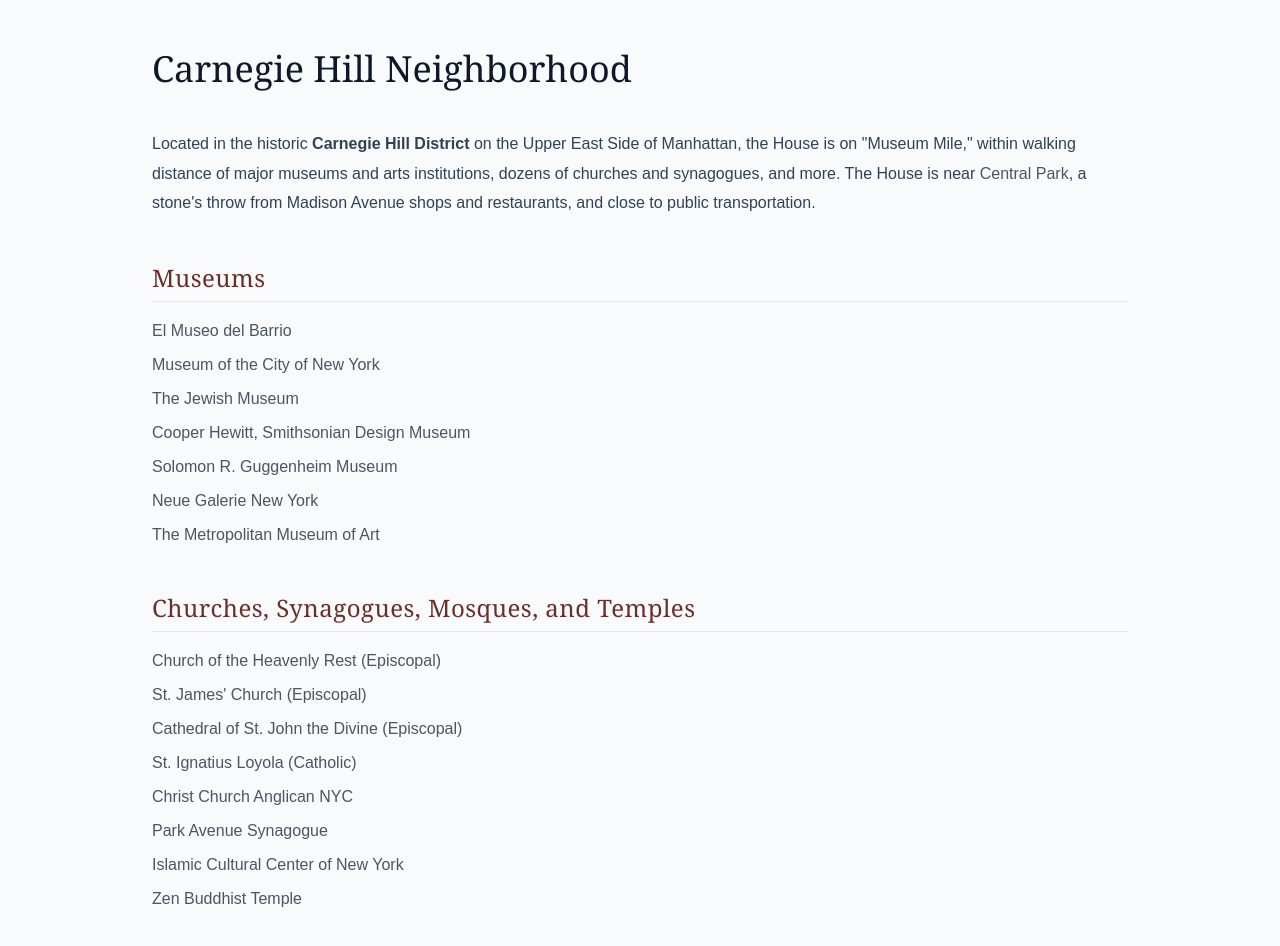
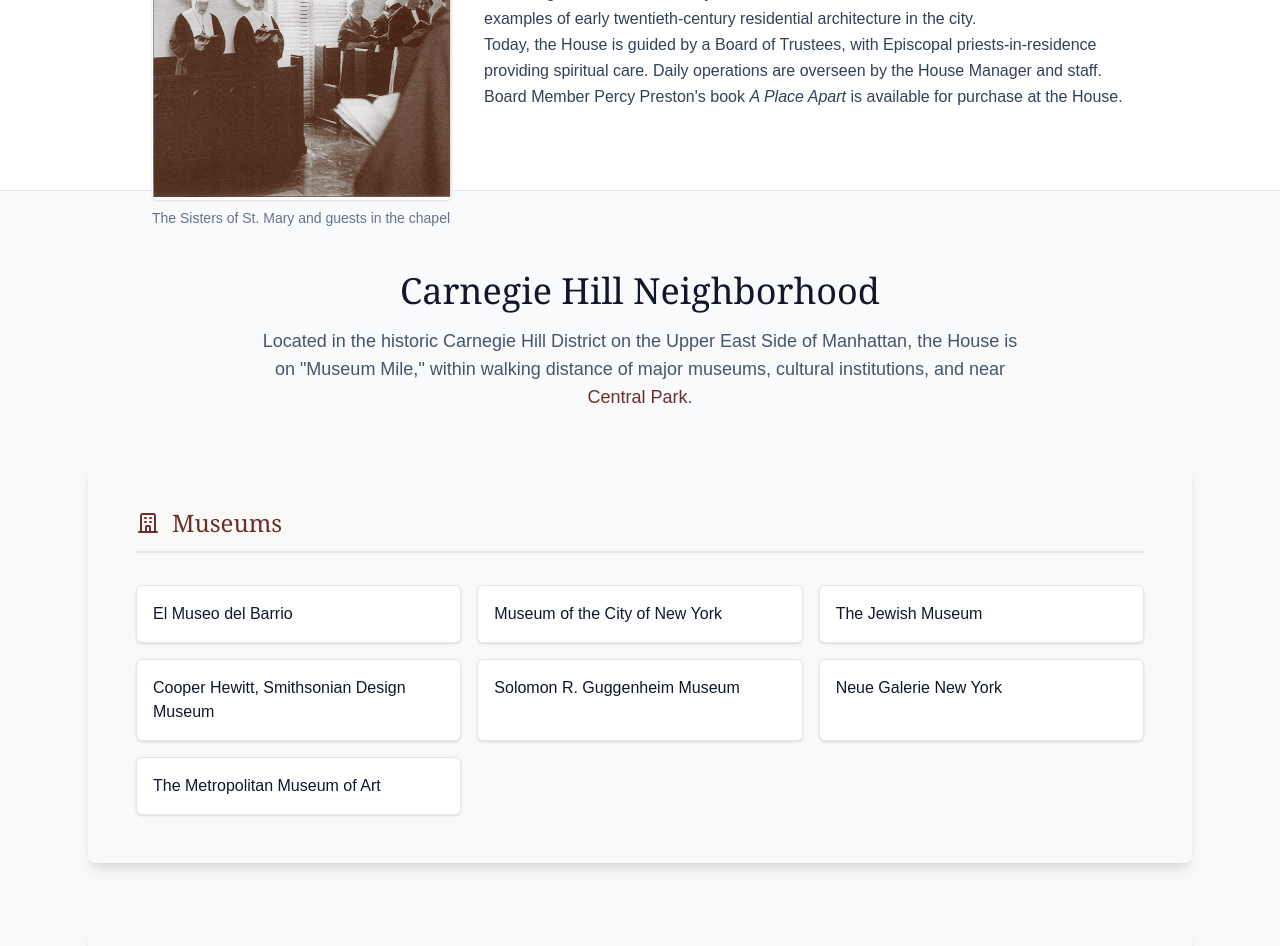
Before and after one commit to paulpaulx1/hotr-demo, a Next.js app: page /about/history in a window 1280 px wide. Shown: the part 1840-2786 px from the top of the page. Built offline with nearby package versions, Linux system fonts and the light colour scheme.

Commit message:
History and vendor styling updated, board page added

```diff
--- a/src/app/about/board/page.js
+++ b/src/app/about/board/page.js
@@ -53,9 +53,9 @@
           priority
         />
         <div className='absolute inset-0 bg-gradient-to-r from-slate-900/90 via-slate-900/70 to-slate-900/50 flex items-center'>
-          <div className='max-w-7xl mx-auto px-6 w-full'>
+          <div className='max-w-7xl mx-auto px-6 w-full flex justify-center items-center"'>
             <div className='max-w-2xl text-white'>
-              <h1 className='font-serif text-4xl md:text-5xl font-medium mb-4 tracking-wide'>
+              <h1 className='font-serif text-4xl md:text-5xl font-medium mb-4 tracking-wide flex justify-center items-center"'>
                 Board of Trustees & Staff
               </h1>
               <p className='text-lg md:text-xl text-white/90 leading-relaxed'>
--- a/src/app/about/history/Neighborhood.js
+++ b/src/app/about/history/Neighborhood.js
@@ -1,286 +1,180 @@
-import styles from "./Neighborhood.module.css";
+import Image from "next/image";
 
 export default function Neighborhood() {
+  const museums = [
+    { name: "El Museo del Barrio", url: "https://www.elmuseo.org" },
+    { name: "Museum of the City of New York", url: "https://www.mcny.org" },
+    { name: "The Jewish Museum", url: "https://thejewishmuseum.org" },
+    { name: "Cooper Hewitt, Smithsonian Design Museum", url: "https://www.cooperhewitt.org" },
+    { name: "Solomon R. Guggenheim Museum", url: "https://www.guggenheim.org" },
+    { name: "Neue Galerie New York", url: "https://www.neuegalerie.org" },
+    { name: "The Metropolitan Museum of Art", url: "https://www.metmuseum.org" },
+  ];
+
+  const worship = [
+    { name: "Church of the Heavenly Rest", type: "Episcopal", url: "https://churchoftheheavenlyrest.org" },
+    { name: "St. James' Church", type: "Episcopal", url: "https://stjames.org" },
+    { name: "Cathedral of St. John the Divine", type: "Episcopal", url: "https://www.stjohndivine.org" },
+    { name: "St. Ignatius Loyola", type: "Catholic", url: "https://www.saintignatiusloyola.org" },
+    { name: "Christ Church Anglican NYC", type: "Anglican", url: "https://christchurchnyc.com" },
+    { name: "Park Avenue Synagogue", type: "Jewish", url: "https://pasyn.org" },
+    { name: "Islamic Cultural Center of New York", type: "Muslim", url: "https://icc-ny.us" },
+    { name: "Zen Buddhist Temple", type: "Buddhist", url: "https://zenstudies.org/zen-center-of-new-york-city/" },
+  ];
+
+  const restaurants = [
+    { name: "Bluestone Lane", type: "Café", url: "https://bluestonelane.com/cafes/86th-street-upper-east-side/" },
+    { name: "Da Capo", type: "Italian", url: "https://dacaponyc.com" },
+    { name: "Daily Provisions", type: "Coffee & Sandwiches", url: "https://www.dailyprovisionsnyc.com" },
+    { name: "Island", type: "Americana", url: "https://www.islandnyc.com" },
+    { name: "Pascalou", type: "French", url: "https://www.pascalourestaurant.com" },
+    { name: "Paola's Osteria", type: "Italian", url: "https://paolasnyc.com" },
+    { name: "Table d'Hote", type: "French Bistro", url: "https://www.tabledhote.com" },
+    { name: "Yura", type: "Café", url: "https://www.yuranyc.com" },
+  ];
+
   return (
-    <section
-      id="neighborhood"
-      className={`bg-slate-50 border-t border-slate-200 py-20 scroll-mt-24 ${styles.neighborhoodSection}`}
-    >
-      <div className="max-w-5xl mx-auto px-6 leading-relaxed text-slate-700">
-        <h2 className="font-serif text-3xl md:text-4xl text-slate-900 mb-10">
+    <section id="neighborhood" className="bg-slate-50 border-t border-slate-200 py-20 mt-[70]">
+      <div className="max-w-6xl mx-auto px-6">
+        <div className="mb-12 text-center">
+          <h2 className="font-serif text-3xl md:text-4xl text-slate-900 mb-4">
             Carnegie Hill Neighborhood
           </h2>
-
-        <div className={`prose prose-slate max-w-none ${styles.textBlock}`}>
-          <p>
-            Located in the historic <strong>Carnegie Hill District</strong> on
-            the Upper East Side of Manhattan, the House is on &quot;Museum
-            Mile,&quot; within walking distance of major museums and arts
-            institutions, dozens of churches and synagogues, and more. The House
-            is near{" "}
+          <p className="text-lg text-slate-600 max-w-3xl mx-auto">
+            Located in the historic Carnegie Hill District on the Upper East Side of Manhattan,
+            the House is on "Museum Mile," within walking distance of major museums, cultural
+            institutions, and near{" "}
             <a
               href="https://www.centralparknyc.org"
               target="_blank"
               rel="noopener noreferrer"
-              className={styles.link}
+              className="text-[#6b2f2a] hover:underline"
             >
               Central Park
             </a>
-            , a stone&apos;s throw from Madison Avenue shops and restaurants, and
-            close to public transportation.
+            .
           </p>
+        </div>
 
-          {/* --- Museums --- */}
-          <h3 className={styles.subheading}>Museums</h3>
-          <ul className="space-y-2">
-            <li>
+        {/* Museums Section */}
+        <div className="mb-16">
+          <div className="bg-[#fbf9f7] rounded-lg shadow-lg p-8 md:p-12">
+            <h3 className="font-serif text-2xl font-medium text-[#6b2f2a] mb-8 pb-3 border-b-2 border-slate-200 flex items-center">
+              <svg
+                className="w-6 h-6 mr-3"
+                fill="none"
+                stroke="currentColor"
+                viewBox="0 0 24 24"
+              >
+                <path
+                  strokeLinecap="round"
+                  strokeLinejoin="round"
+                  strokeWidth={2}
+                  d="M19 21V5a2 2 0 00-2-2H7a2 2 0 00-2 2v16m14 0h2m-2 0h-5m-9 0H3m2 0h5M9 7h1m-1 4h1m4-4h1m-1 4h1m-5 10v-5a1 1 0 011-1h2a1 1 0 011 1v5m-4 0h4"
+                />
+              </svg>
+              Museums
+            </h3>
+            <div className="grid grid-cols-1 md:grid-cols-2 lg:grid-cols-3 gap-4">
+              {museums.map((museum, index) => (
                 <a
-                href="https://www.elmuseo.org"
+                  key={index}
+                  href={museum.url}
                   target="_blank"
                   rel="noopener noreferrer"
-                className={styles.link}
+                  className="bg-white p-4 rounded-md shadow-sm border border-slate-200 hover:border-[#6b2f2a] hover:shadow-md transition-all group"
                 >
-                El Museo del Barrio
+                  <p className="font-medium text-slate-900 group-hover:text-[#6b2f2a] transition-colors">
+                    {museum.name}
+                  </p>
                 </a>
-            </li>
-            <li>
+              ))}
+            </div>
+          </div>
+        </div>
+
+        {/* Places of Worship Section */}
+        <div className="mb-16">
+          <div className="bg-[#fbf9f7] rounded-lg shadow-lg p-8 md:p-12">
+            <h3 className="font-serif text-2xl font-medium text-[#6b2f2a] mb-8 pb-3 border-b-2 border-slate-200 flex items-center">
+              <svg
+                className="w-6 h-6 mr-3"
+                fill="none"
+                stroke="currentColor"
+                viewBox="0 0 24 24"
+              >
+                <path
+                  strokeLinecap="round"
+                  strokeLinejoin="round"
+                  strokeWidth={2}
+                  d="M19 21l-7-5-7 5V5a2 2 0 012-2h10a2 2 0 012 2z"
+                />
+              </svg>
+              Churches, Synagogues, Mosques, and Temples
+            </h3>
+            <div className="grid grid-cols-1 md:grid-cols-2 gap-4">
+              {worship.map((place, index) => (
                 <a
-                href="https://www.mcny.org"
+                  key={index}
+                  href={place.url}
                   target="_blank"
                   rel="noopener noreferrer"
-                className={styles.link}
+                  className="bg-slate-50 p-5 rounded-md shadow-sm border border-slate-200 hover:border-[#6b2f2a] hover:shadow-md transition-all group"
                 >
-                Museum of the City of New York
+                  <h4 className="font-medium text-slate-900 text-lg mb-1 group-hover:text-[#6b2f2a] transition-colors">
+                    {place.name}
+                  </h4>
+                  <p className="text-slate-600 text-sm">{place.type}</p>
                 </a>
-            </li>
-            <li>
+              ))}
+            </div>
+          </div>
+        </div>
+
+        {/* Restaurants Section */}
+        <div>
+          <div className="bg-[#fbf9f7] rounded-lg shadow-lg p-8 md:p-12">
+            <h3 className="font-serif text-2xl font-medium text-[#6b2f2a] mb-8 pb-3 border-b-2 border-slate-200 flex items-center">
+              <svg
+                className="w-6 h-6 mr-3"
+                fill="none"
+                stroke="currentColor"
+                viewBox="0 0 24 24"
+              >
+                <path
+                  strokeLinecap="round"
+                  strokeLinejoin="round"
+                  strokeWidth={2}
+                  d="M12 6.253v13m0-13C10.832 5.477 9.246 5 7.5 5S4.168 5.477 3 6.253v13C4.168 18.477 5.754 18 7.5 18s3.332.477 4.5 1.253m0-13C13.168 5.477 14.754 5 16.5 5c1.747 0 3.332.477 4.5 1.253v13C19.832 18.477 18.247 18 16.5 18c-1.746 0-3.332.477-4.5 1.253"
+                />
+              </svg>
+              Neighborhood Restaurants
+            </h3>
+            <div className="grid grid-cols-1 md:grid-cols-2 lg:grid-cols-3 gap-4">
+              {restaurants.map((restaurant, index) => (
                 <a
-                href="https://thejewishmuseum.org"
+                  key={index}
+                  href={restaurant.url}
                   target="_blank"
                   rel="noopener noreferrer"
-                className={styles.link}
+                  className="bg-white p-5 rounded-md shadow-sm border border-slate-200 hover:border-[#6b2f2a] hover:shadow-md transition-all group"
                 >
-                The Jewish Museum
+                  <h4 className="font-medium text-slate-900 mb-1 group-hover:text-[#6b2f2a] transition-colors">
+                    {restaurant.name}
+                  </h4>
+                  <p className="text-slate-600 text-sm">{restaurant.type}</p>
                 </a>
-            </li>
-            <li>
-              <a
-                href="https://www.cooperhewitt.org"
-                target="_blank"
-                rel="noopener noreferrer"
-                className={styles.link}
-              >
-                Cooper Hewitt, Smithsonian Design Museum
-              </a>
-            </li>
-            <li>
-              <a
-                href="https://www.guggenheim.org"
-                target="_blank"
-                rel="noopener noreferrer"
-                className={styles.link}
-              >
-                Solomon R. Guggenheim Museum
-              </a>
-            </li>
-            <li>
-              <a
-                href="https://www.neuegalerie.org"
-                target="_blank"
-                rel="noopener noreferrer"
-                className={styles.link}
-              >
-                Neue Galerie New York
-              </a>
-            </li>
-            <li>
-              <a
-                href="https://www.metmuseum.org"
-                target="_blank"
-                rel="noopener noreferrer"
-                className={styles.link}
-              >
-                The Metropolitan Museum of Art
-              </a>
-            </li>
-          </ul>
+              ))}
+            </div>
+          </div>
+        </div>
 
-          {/* --- Churches, Synagogues, etc --- */}
-          <h3 className={styles.subheading}>
-            Churches, Synagogues, Mosques, and Temples
-          </h3>
-          <ul className="space-y-2">
-            <li>
-              <a
-                href="https://churchoftheheavenlyrest.org"
-                target="_blank"
-                rel="noopener noreferrer"
-                className={styles.link}
-              >
-                Church of the Heavenly Rest (Episcopal)
-              </a>
-            </li>
-            <li>
-              <a
-                href="https://stjames.org"
-                target="_blank"
-                rel="noopener noreferrer"
-                className={styles.link}
-              >
-                St. James&apos; Church (Episcopal)
-              </a>
-            </li>
-            <li>
-              <a
-                href="https://www.stjohndivine.org"
-                target="_blank"
-                rel="noopener noreferrer"
-                className={styles.link}
-              >
-                Cathedral of St. John the Divine (Episcopal)
-              </a>
-            </li>
-            <li>
-              <a
-                href="https://www.saintignatiusloyola.org"
-                target="_blank"
-                rel="noopener noreferrer"
-                className={styles.link}
-              >
-                St. Ignatius Loyola (Catholic)
-              </a>
-            </li>
-            <li>
-              <a
-                href="https://christchurchnyc.com"
-                target="_blank"
-                rel="noopener noreferrer"
-                className={styles.link}
-              >
-                Christ Church Anglican NYC
-              </a>
-            </li>
-            <li>
-              <a
-                href="https://pasyn.org"
-                target="_blank"
-                rel="noopener noreferrer"
-                className={styles.link}
-              >
-                Park Avenue Synagogue
-              </a>
-            </li>
-            <li>
-              <a
-                href="https://icc-ny.us"
-                target="_blank"
-                rel="noopener noreferrer"
-                className={styles.link}
-              >
-                Islamic Cultural Center of New York
-              </a>
-            </li>
-            <li>
-              <a
-                href="https://zenstudies.org/zen-center-of-new-york-city/"
-                target="_blank"
-                rel="noopener noreferrer"
-                className={styles.link}
-              >
-                Zen Buddhist Temple
-              </a>
-            </li>
-          </ul>
-
-          {/* --- Restaurants --- */}
-          <h3 className={styles.subheading}>Neighborhood Restaurants</h3>
-          <ul className="space-y-2">
-            <li>
-              <a
-                href="https://bluestonelane.com/cafes/86th-street-upper-east-side/"
-                target="_blank"
-                rel="noopener noreferrer"
-                className={styles.link}
-              >
-                Bluestone Lane (Caf&eacute;)
-              </a>
-            </li>
-            <li>
-              <a
-                href="https://dacaponyc.com"
-                target="_blank"
-                rel="noopener noreferrer"
-                className={styles.link}
-              >
-                Da Capo (Italian)
-              </a>
-            </li>
-            <li>
-              <a
-                href="https://www.dailyprovisionsnyc.com"
-                target="_blank"
-                rel="noopener noreferrer"
-                className={styles.link}
-              >
-                Daily Provisions (Coffee &amp; Sandwiches)
-              </a>
-            </li>
-            <li>
-              <a
-                href="https://www.islandnyc.com"
-                target="_blank"
-                rel="noopener noreferrer"
-                className={styles.link}
-              >
-                Island (Americana)
-              </a>
-            </li>
-            <li>
-              <a
-                href="https://www.pascalourestaurant.com"
-                target="_blank"
-                rel="noopener noreferrer"
-                className={styles.link}
-              >
-                Pascalou (French)
-              </a>
-            </li>
-            <li>
-              <a
-                href="https://paolasnyc.com"
-                target="_blank"
-                rel="noopener noreferrer"
-                className={styles.link}
-              >
-                Paola&apos;s Osteria
-              </a>
-            </li>
-            <li>
-              <a
-                href="https://www.tabledhote.com"
-                target="_blank"
-                rel="noopener noreferrer"
-                className={styles.link}
-              >
-                Table d&apos;Hote (French Bistro)
-              </a>
-            </li>
-            <li>
-              <a
-                href="https://www.yuranyc.com"
-                target="_blank"
-                rel="noopener noreferrer"
-                className={styles.link}
-              >
-                Yura (Caf&eacute;)
-              </a>
-            </li>
-          </ul>
-
-          <p className="mt-8">
-            Within this serene neighborhood, the House of the Redeemer continues
-            to offer its mission of quiet hospitality &mdash; a &quot;place
-            apart&quot; where heritage, faith, and the rhythms of city life meet.
+        {/* Closing Statement */}
+        <div className="mt-12 text-center">
+          <p className="text-slate-600 text-lg max-w-3xl mx-auto">
+            Within this serene neighborhood, the House of the Redeemer continues to offer
+            its mission of quiet hospitality — a "place apart" where heritage, faith, and
+            the rhythms of city life meet.
           </p>
         </div>
       </div>
--- a/src/app/about/history/Neighborhood.module.css
+++ /dev/null
@@ -1,79 +0,0 @@
-/* -- Links -- */
-.link {
-    color: #4b5563;
-    text-decoration: none;
-    position: relative;
-    transition: color 0.25s ease;
-}
-
-.link::after {
-    content: "";
-    position: absolute;
-    left: 0;
-    bottom: -2px;
-    width: 100%;
-    height: 1px;
-    background-color: #6b2f2a;
-    transform: scaleX(0);
-    transform-origin: left;
-    transition: transform 0.25s ease;
-}
-
-.link:hover {
-    color: #1e293b;
-}
-
-.link:hover::after {
-    transform: scaleX(1);
-}
-
-/* -- Subsection headers -- */
-.subheading {
-    font-family: var(--font-serif, Georgia, serif);
-    font-size: 1.5rem;
-    font-weight: 500;
-    color: #6b2f2a;
-    margin-top: 2.5rem;
-    margin-bottom: 1rem;
-    letter-spacing: 0.02em;
-    border-bottom: 1px solid #e2e8f0;
-    padding-bottom: 0.25rem;
-}
-
-/* -- Paragraph rhythm override (higher specificity than Tailwind prose) -- */
-.textBlock :global(p) {
-    margin-top: 1.25rem;
-    margin-bottom: 1.25rem;
-    text-indent: 1.25rem;
-    line-height: 1.8;
-}
-
-/* -- Images -- */
-.image {
-    display: block;
-    max-width: 100%;
-    height: auto;
-    margin: 0 auto;
-    border-radius: 4px;
-}
-
-/* -- Section wrapper spacing -- */
-.neighborhoodSection {
-    margin-top: 4rem;
-    border-top: 1px solid rgba(203, 213, 225, 0.6);
-    /* subtle slate tone */
-    padding-top: 4rem;
-}
-
-.textBlock:global(.prose) :where(p) {
-    /* win against Tailwind’s prose defaults */
-    margin-top: 1.25rem !important;
-    margin-bottom: 1.25rem !important;
-    text-indent: 1.25rem;
-    line-height: 1.85;
-}
-
-/* conventional book style: first paragraph no indent */
-.textBlock:global(.prose) :where(p):first-child {
-    text-indent: 0;
-}
--- a/src/app/contact/page.js
+++ b/src/app/contact/page.js
@@ -20,9 +20,9 @@
           priority
         />
         <div className='absolute inset-0 bg-gradient-to-r from-slate-900/90 via-slate-900/70 to-slate-900/50 flex items-center'>
-          <div className='max-w-7xl mx-auto px-6 w-full'>
+          <div className='max-w-7xl mx-auto px-6 w-full flex justify-center items-center"'>
             <div className='max-w-2xl text-white'>
-              <h1 className='font-serif text-4xl md:text-5xl font-medium mb-4 tracking-wide'>
+              <h1 className='font-serif text-4xl md:text-5xl font-medium mb-4 tracking-wide flex justify-center items-center"'>
                 Get in Touch
               </h1>
               <p className='text-lg md:text-xl text-white/90 leading-relaxed'>
--- a/src/app/give/page.js
+++ b/src/app/give/page.js
@@ -23,9 +23,9 @@
           priority
         />
         <div className='absolute inset-0 bg-gradient-to-r from-slate-900/90 via-slate-900/70 to-slate-900/50 flex items-center'>
-          <div className='max-w-7xl mx-auto px-6 w-full'>
+          <div className='max-w-7xl mx-auto px-6 w-full flex justify-center items-center"'>
             <div className='max-w-2xl text-white'>
-              <h1 className='font-serif text-4xl md:text-5xl font-medium mb-4 tracking-wide'>
+              <h1 className='font-serif text-4xl md:text-5xl font-medium mb-4 tracking-wide flex justify-center items-center"'>
                 Support Our Mission
               </h1>
               <p className='text-lg md:text-xl text-white/90 leading-relaxed'>
```
Also changed, not shown: src/app/about/history/page.js (+30 -20 lines), public/history-hero.jpeg (added), src/app/about/vendors/page.js. Lines whose indentation alone changed are shown as unchanged.
